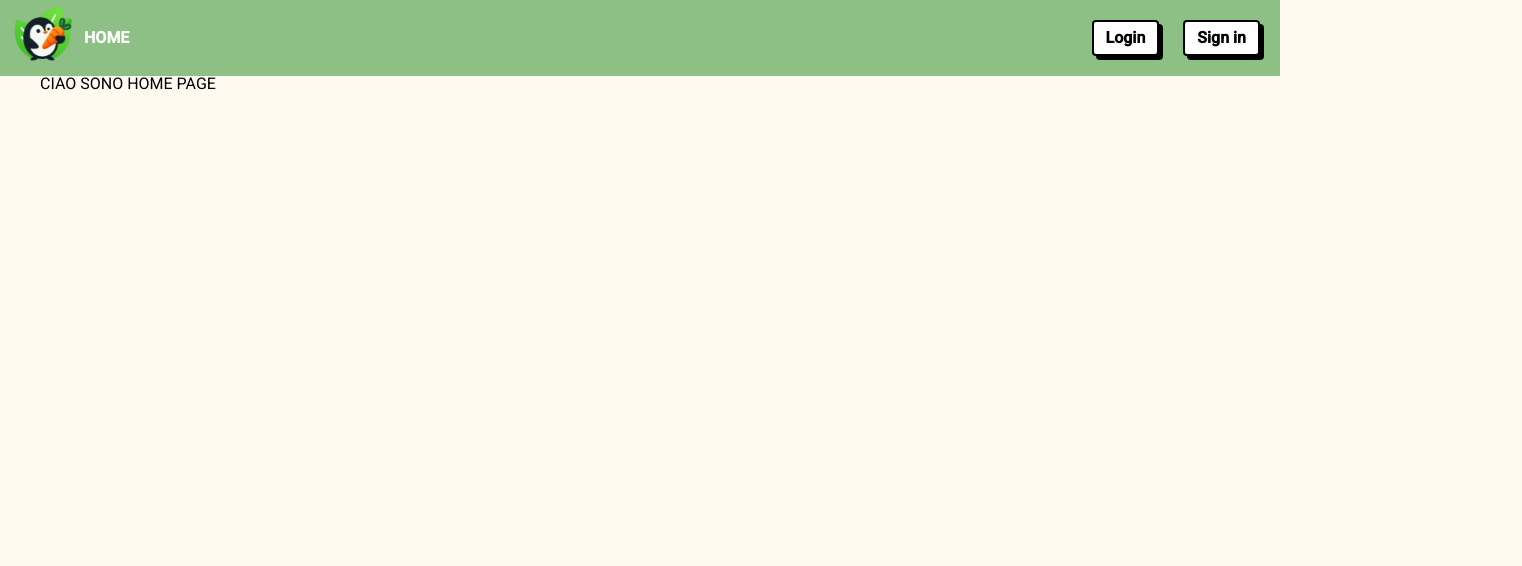
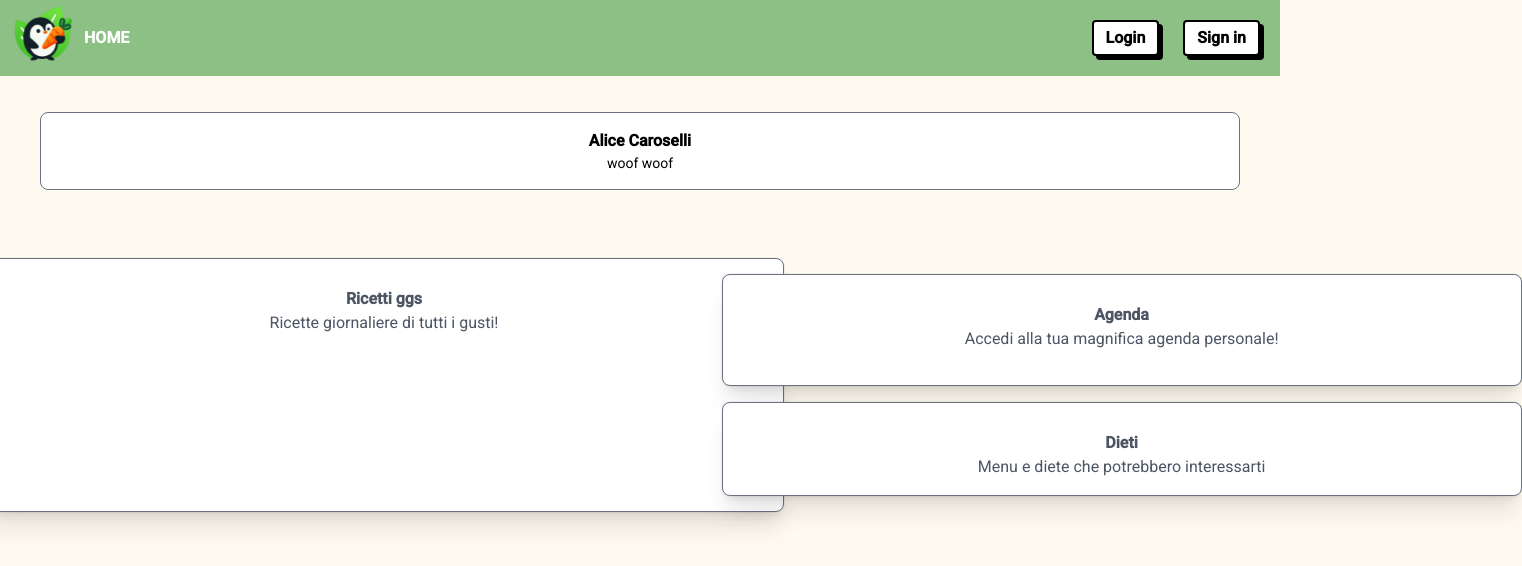
Before and after one commit to Novdio/progetto-finale-frigo-angular, an Angular app: page / in a window 1280 px wide. Shown: the top 566 px of the page, 1522 px wide, since content can reach past the window. Built offline with nearby package versions, Linux system fonts and the light colour scheme.

Commit message:
home,richiestamail,confermamail

```diff
--- a/src/app/confirmation-page/confirmation-page.component.html
+++ b/src/app/confirmation-page/confirmation-page.component.html
@@ -1 +1,16 @@
-<p>Confermato Bravo</p>
+<div class="flex justify-center items-center px-3 py-10 background">
+    <div class="max-w-sm rounded overflow-hidden shadow-lg">
+        <img class="w-full" src="assets/images/pinguFIt.png" alt="Pingu">
+        <div class="px-6 py-4">
+            <div class="font-bold text-xl mb-2">Conferma della registrazione</div>
+            <p class="text-gray-700 text-base">
+                Benvenuto Fitguista, siamo lieti di averti! Esplora il nostro sito e divertiti!
+            </p>
+        </div>
+        <div class="px-6 py-4">
+            <span class="inline-block bg-gray-200 rounded-full px-3 py-1 text-sm font-semibold text-gray-700 mr-2">#Fit</span>
+            <span class="inline-block bg-gray-200 rounded-full px-3 py-1 text-sm font-semibold text-gray-700 mr-2">#Frutta</span>
+            <span class="inline-block bg-gray-200 rounded-full px-3 py-1 text-sm font-semibold text-gray-700 mr-2">#Food</span>
+        </div>
+    </div>
+</div>
--- a/src/app/home/home.component.css
+++ b/src/app/home/home.component.css
@@ -2,3 +2,7 @@
 {
     background-color: #FFFAF0;
 }
+
+.custom-card-width {
+    width: 400rem; /* Puoi modificare questo valore come preferisci */
+  }
--- a/src/app/home/home.component.html
+++ b/src/app/home/home.component.html
@@ -1,4 +1,58 @@
 <div class="background">
 
-    <h1 class="m-10">CIAO SONO HOME PAGE</h1>
+     <!-- GRIGLIA CAROSELLO -->
+    <div class="grid grid-cols-1 sm:grid-cols-1 gap-4 mt-10 p-10">
+        <div class="flex justify-center items-center border border-gray-500 rounded-lg p-4 bg-white">
+            <div class="text-center">
+                <h4 class="font-semibold text-base text-primary tracking-normal">Alice Caroselli</h4>
+                <p class="text-sm font-normal text-gray tracking-normal">woof woof</p>
+            </div>
+        </div>
+    </div>
+
+     <!-- GRIGLIA DIVISA A METà RICETTE GG E AGENDA DIETI -->
+    <div class="grid grid-cols-2 sm:grid-cols-2 gap-10  p-5">
+        <!-- GRIGLIA RICETTE GG  -->
+        <div class="grid grid-cols-1 sm:grid-cols-1 gap-4 mt-1 p-1">
+            <div class="group relative cursor-pointer overflow-hidden bg-white w-[50rem] right-[2.5rem] px-10 pt-6 pb-4 shadow-xl ring-1 ring-gray-900/5 border border-gray-500 transition-all duration-300 hover:-translate-y-1 hover:shadow-2xl mx-auto rounded-lg hover:bg-[#FFB870]">
+                <div class="relative z-10 mx-auto ">
+                    <div class="space-y-4 pt-1 text-base leading-6 text-gray-600 transition-all duration-300 group-hover:text-white">
+                        <div class="text-center">
+                            <h4 class="font-bold text-base text-primary tracking-normal">Ricetti ggs</h4>
+                            <p>Ricette giornaliere di tutti i gusti!</p>
+                        </div>
+                    </div>
+                </div>
+            </div>
+        </div>
+        <!-- GRIGLIA AGENDA DIETI -->
+    <div class="grid grid-cols-1 sm:grid-cols-1 gap-4 mt-1 p-5">
+        <div class="group relative cursor-pointer overflow-hidden bg-white w-[50rem] h-[7rem] left-[2.6rem] px-10 pt-6 pb-4 shadow-xl ring-1 ring-gray-900/5 border border-gray-500 transition-all duration-300 hover:-translate-y-1 hover:shadow-2xl mx-auto  rounded-lg  hover:bg-[#FFB870]">
+            <div class="relative z-10 mx-auto  ">
+                <div class="space-y-4 pt-1 text-base leading-6 text-gray-600 transition-all duration-300 group-hover:text-white">
+                    <div class="text-center">
+                        <h4 class="font-bold text-base text-primary tracking-normal">Agenda</h4>
+                        <p>Accedi alla tua magnifica agenda personale!</p>
+                    </div>
+                </div>
+            </div>
+        </div>
+        <div class=" group relative cursor-pointer overflow-hidden bg-white w-[50rem] left-[2.6rem] px-10 pt-6 pb-4 shadow-xl ring-1 ring-gray-900/5 border border-gray-500 transition-all duration-300 hover:-translate-y-1 hover:shadow-2xl mx-auto rounded-lg hover:bg-[#FFB870]">
+            <div class="relative z-10 mx-auto">
+                <div class="space-y-4 pt-1 text-base leading-6 text-gray-600 transition-all duration-300 group-hover:text-white">
+                    <div class="text-center">
+                        <h4 class="font-bold text-base text-primary tracking-normal">Dieti</h4>
+                        <p>Menu e diete che potrebbero interessarti</p>
+                    </div>
+                </div>
+            </div>
+        </div>
+            <!-- <div class="flex justify-center items-center border border-gray-500 rounded-lg p-4 bg-white">
+                <div class="text-center">
+                    <h4 class="font-bold text-base text-primary tracking-normal">Dieti</h4>
+                    <p class="text-sm font-normal text-gray tracking-normal">No guess-work. Hire based on proof-of-work!</p>
+                </div>
+            </div> -->
+    </div>
 </div>
+</div>
--- a/src/app/registration-succesfull/registration-succesfull.component.css
+++ b/src/app/registration-succesfull/registration-succesfull.component.css
@@ -0,0 +1,4 @@
+.background
+{
+    background-color: #FFFAF0;
+}
--- a/src/app/registration-succesfull/registration-succesfull.component.html
+++ b/src/app/registration-succesfull/registration-succesfull.component.html
@@ -1 +1,12 @@
-<p>Registrazione completata, guarda email</p>
+<div class="flex justify-center items-center px-3 py-10 background">
+    <div class="max-w-sm rounded overflow-hidden shadow-lg">
+        <img class="w-full" src="assets/images/waitando.png" alt="Pingu">
+        <div class="px-6 py-4">
+            <div class="font-bold text-xl mb-2">Email di verifica inviata</div>
+            <p class="text-gray-700 text-base">
+                Controlla la tua posta elettronica!
+            </p>
+        </div>
+
+    </div>
+</div>
```
Also changed, not shown: src/app/navbar/navbar.component.html (+0 -20 lines), src/assets/images/pinguFIt.png (added), src/assets/images/waitando.png (added).
